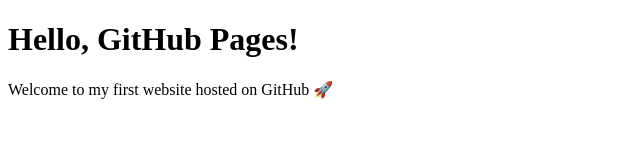
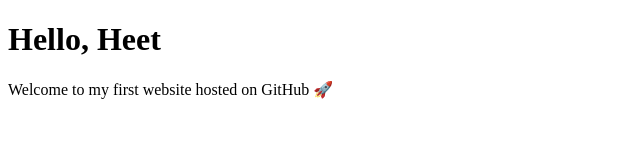
Before and after one commit to PrathamP28/webside, a plain HTML site: page index.html in a window 1280 px wide. Shown: the whole page, without its empty margins (0-640 px from the left). Drawn offline with Linux system fonts and the light colour scheme.

Commit message:
Update index.html

```diff
--- a/index.html
+++ b/index.html
@@ -6,7 +6,7 @@
     <link rel="stylesheet" href="style.css">
 </head>
 <body>
-    <h1>Hello, GitHub Pages!</h1>
+    <h1>Hello, Heet</h1>
     <p>Welcome to my first website hosted on GitHub 🚀</p>
 </body>
 </html>
```
